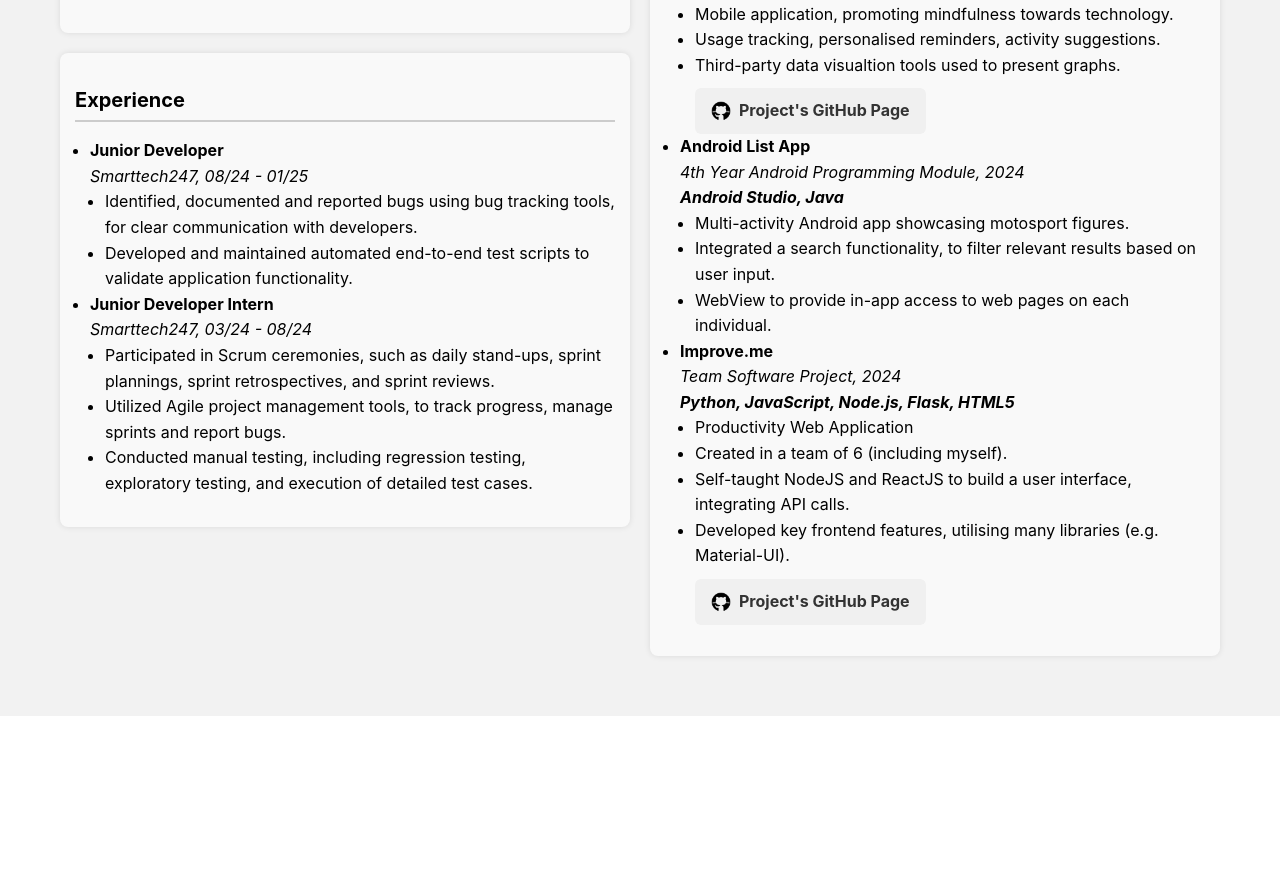
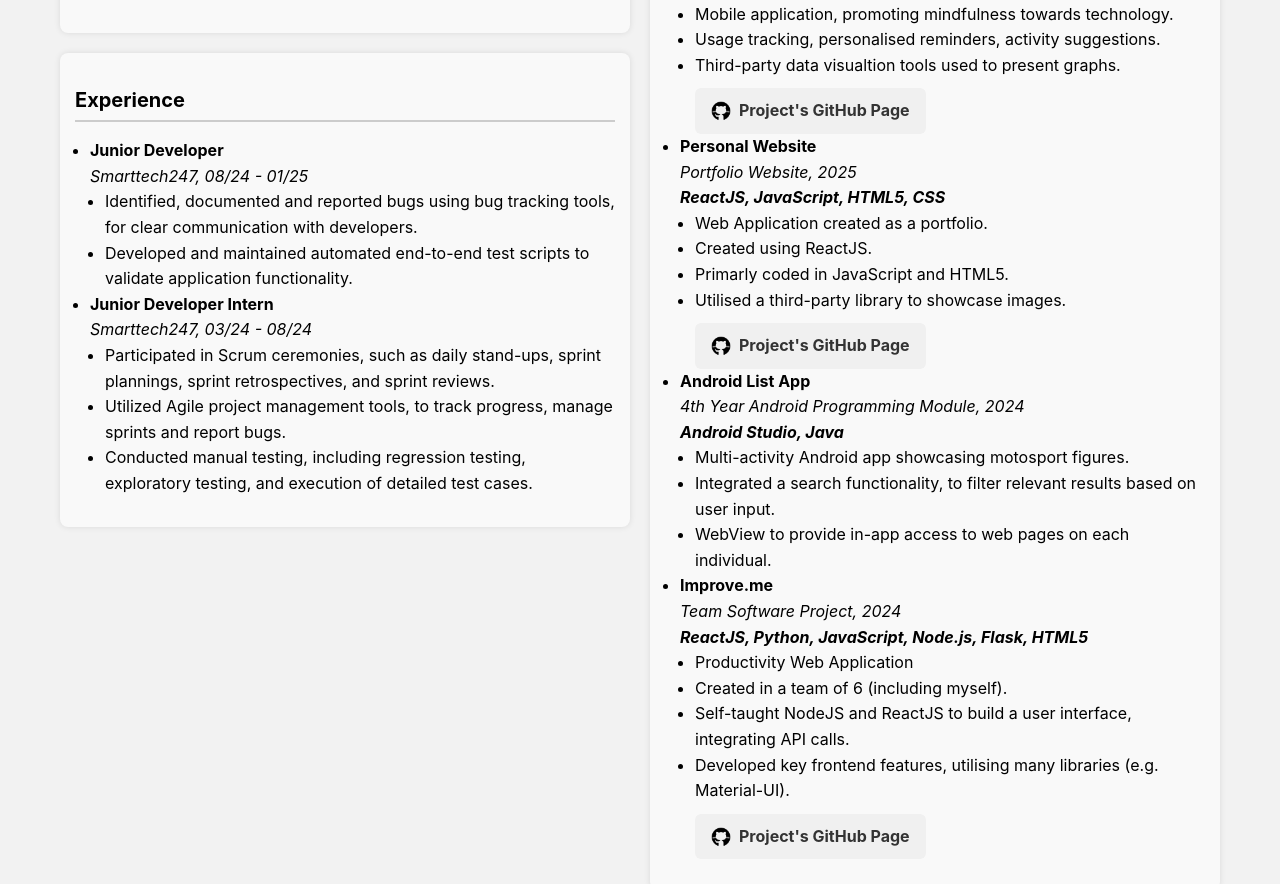
Before and after one commit to hikmatb/hikmatb, a React (Create React App) app: page / in a window 1280 px wide. Shown: the part 783-1667 px from the top of the page. Before the commit the page ends 1499 px from the top, so only its background shows below. Built offline with nearby package versions, Linux system fonts and the light colour scheme.

Commit message:
final edits

```diff
--- a/public/index.html
+++ b/public/index.html
@@ -24,7 +24,7 @@
       work correctly both with client-side routing and a non-root public URL.
       Learn how to configure a non-root public URL by running `npm run build`.
     -->
-    <title>React App</title>
+    <title>Hikmat Babalola</title>
   </head>
   <body>
     <noscript>You need to enable JavaScript to run this app.</noscript>
--- a/src/pages/Gallery.js
+++ b/src/pages/Gallery.js
@@ -18,6 +18,7 @@ function Gallery() {
     const [emblaRef] = useEmblaCarousel({ loop: false }, [Autoplay()])
     return (
         <div className="gallery">
+            <title>Hikmat Babalola | Gallery</title>
             <div className="header">
                 <h1>Hikmat Babalola</h1>
                 <h3>BSc (Hons) Computer Science Graduate | Open to Work</h3>
--- a/src/pages/Home.js
+++ b/src/pages/Home.js
@@ -6,6 +6,7 @@ import { Link } from 'react-router-dom';
 function Home() {
   return (
     <div className="home">
+      <title>Hikmat Babalola | Home</title>
       <div className="header">
           <h1>Hikmat Babalola</h1>
           <h3>BSc (Hons) Computer Science Graduate | Open to Work</h3>
@@ -96,6 +97,28 @@ function Home() {
                 </ul>
               </li>
               <li>
+                <strong>Personal Website</strong><br />
+                <em>Portfolio Website, 2025</em><br />
+                <em><strong>ReactJS, JavaScript, HTML5, CSS</strong></em><br />
+                <ul>
+                  <li>Web Application created as a portfolio.</li>
+                  <li>Created using ReactJS.</li>
+                  <li>Primarly coded in JavaScript and HTML5.</li>
+                  <li>Utilised a third-party library to showcase images.</li>
+                  <li className="no-bullet inline-button">
+                    <a
+                      href="https://github.com/hikmatb/portfolio-website"
+                      target="_blank"
+                      rel="noopener noreferrer"
+                      className="link-button inline-button"
+                    >
+                      <img src={require('../images/github.png')} alt="GitHub" />
+                      Project's GitHub Page
+                    </a>
+                  </li>
+                </ul>
+              </li>
+              <li>
                 <strong>Android List App</strong><br />
                 <em>4th Year Android Programming Module, 2024</em><br />
                 <em><strong>Android Studio, Java</strong></em><br />
@@ -108,7 +131,7 @@ function Home() {
               <li>
                 <strong>Improve.me</strong><br />
                 <em>Team Software Project, 2024</em><br />
-                <em><strong>Python, JavaScript, Node.js, Flask, HTML5</strong></em><br />
+                <em><strong>ReactJS, Python, JavaScript, Node.js, Flask, HTML5</strong></em><br />
                 <ul>
                   <li>Productivity Web Application</li>
                   <li>Created in a team of 6 (including myself).</li>
```
Also changed, not shown: 1 other file (tests, documents, lock files or other folders).
